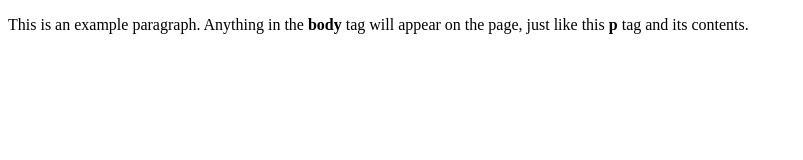
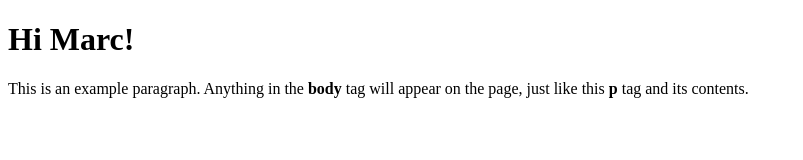
Before and after one commit to ronanwa/ronanwa.github.io.test, a plain HTML site: page index.html in a window 1280 px wide. Shown: the whole page, without its empty margins (0-803 px from the left). Drawn offline with Linux system fonts and the light colour scheme.

Commit message:
Update index.html

```diff
--- a/index.html
+++ b/index.html
@@ -4,6 +4,7 @@
     <title>Ronan Wallace!</title>
   </head>
   <body>
+    <h1>Hi Marc!</h1>
     <p>This is an example paragraph. Anything in the <strong>body</strong> tag will appear on the page, just like this <strong>p</strong> tag and its contents.</p>
   </body>
 </html>
```
